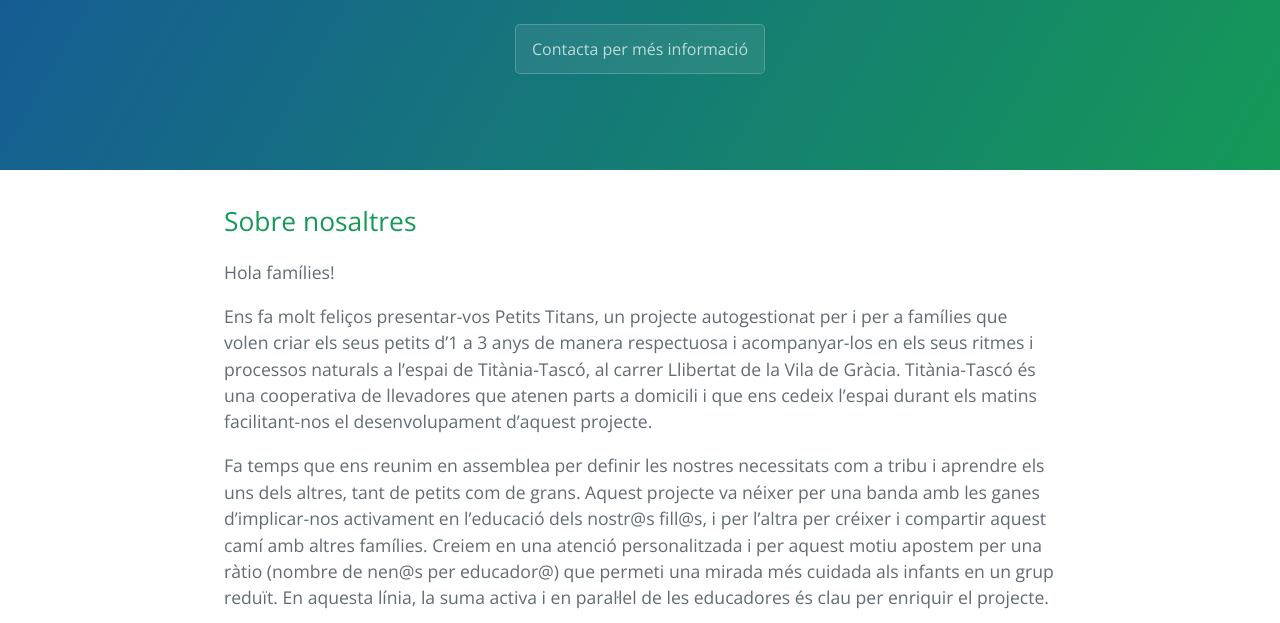
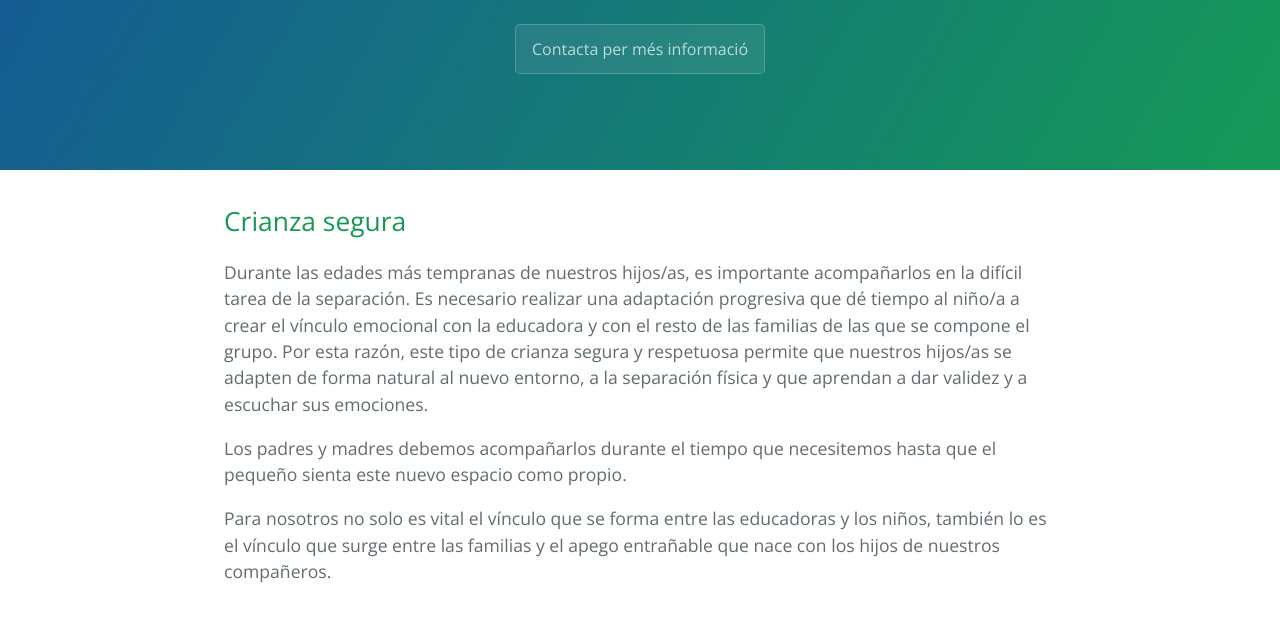
Before and after one commit to sseerrggii/Petits-Titans, a Jekyll site: the page built from index.md, in a window 1280 px wide and 1400 px high, scrolled down 213 px. Shown: the top 623 px of the window. Built offline with Jekyll 4.4.1, drawn with Linux system fonts in a browser that asks for light colours; our own code applies the rules of GitHub Pages for plain Markdown files; the repository's description, which GitHub fills in, is left out; some of the changed text lies outside the part shown.

Commit message:
Update index.md

```diff
--- a/index.md
+++ b/index.md
@@ -1,50 +1,176 @@
 ---
 title: Petits Titans
-description: "Suma't al nostre projecte de criança respectuosa, comencem Setembre 2019"
+description: "Súmate a nuestro proyecto de crianza respetuosa"
 ---
 
-## Sobre nosaltres
-Hola famílies!
+## Crianza segura
 
-Ens fa molt feliços presentar-vos Petits Titans, un projecte autogestionat per i per a famílies que volen criar els seus petits d’1 a 3 anys de manera respectuosa i acompanyar-los en els seus ritmes i processos naturals a l’espai de Titània-Tascó, al carrer Llibertat de la Vila de Gràcia. Titània-Tascó és una cooperativa de llevadores que atenen parts a domicili i que ens cedeix l’espai durant els matins facilitant-nos el desenvolupament d’aquest projecte.
+Durante las  edades más tempranas de nuestros hijos/as, es importante acompañarlos en la difícil tarea de la separación. Es necesario realizar una adaptación progresiva que dé tiempo al niño/a a crear el vínculo emocional  con la educadora y con el resto de las familias de las que se compone el grupo. Por esta razón,  este tipo de crianza segura y respetuosa permite que nuestros hijos/as se adapten de forma natural al nuevo entorno, a la separación física y que aprendan a dar validez y a escuchar sus emociones.
 
-Fa temps que ens reunim en assemblea per definir les nostres necessitats com a tribu i aprendre els uns dels altres, tant de petits com de grans. Aquest projecte va néixer per una banda amb les ganes d’implicar-nos activament en l’educació dels nostr@s fill@s, i per l’altra per créixer i compartir aquest camí amb altres famílies. Creiem en una atenció personalitzada i per aquest motiu apostem per una ràtio (nombre de nen@s per educador@) que permeti una mirada més cuidada als infants en un grup reduït. En aquesta línia, la suma activa i en paral·lel de les educadores és clau per enriquir el projecte.
+Los padres y madres debemos acompañarlos durante el tiempo que necesitemos hasta que el pequeño sienta este nuevo espacio como propio.
 
-Per a nosaltres també és un factor important la implicació per part de les famílies acompanyant els infants i el projecte en tot el que faci falta. Això vol dir participar de les assemblees, assistir presencialment com a suport a les educadores algun matí per setmana, repartir-se tasques de gestió i altres feines relacionades amb el projecte.
+Para nosotros no solo es vital el vínculo que se forma entre las educadoras y los niños, también lo es el vínculo que surge entre las familias y el apego entrañable que nace con los hijos de nuestros compañeros.
 
-## Com ens organitzem?
+## Petit Titans
 
-**Horari**: De Dilluns a Divendres de 9-15h (Inici Setembre 2019)
+![Amasando](assets/images/%20amasandojuntos.JPG)
 
-**Ràtio acompanyants**: 10-12 infants, 2 educadores i 1 pare/mare
+Nuestro proyecto de crianza nace del deseo de un grupo de familias de involucrarse en el proceso evolutivo de sus pequeños desde una mirada amorosa y respetuosa, escuchando de forma atenta sus necesidades y acompañando sus ritmos naturales.
 
-**Torns de famílies**: 1 dia/ setmana com a suport a les 2 educadores.
+Al mismo tiempo necesitamos una alternativa que nos permita
 
-**Àpats**: Les famílies ens organitzem en torns per elaborar cada dia el dinar. Partim de la base d’un menú equilibrat i sa. A part cada infant porta el seu propi esmorzar.
+formar una tribu, construir una gran familia, aprender la una de la otra, compartir las
 
-**Assemblees**: Pel bon funcionament del projecte ens reunim en una assemblea mensual d’obligada assistència, on es tractaran temes tant del dia a dia del projecte com pedagògics.
+luces y las sombras de la ma/paternidad, sentirnos acompañados y divertirnos en
 
-**Comissions**: Al ser un projecte autogestionat per les famílies és important distribuir les feines equitativament entre les famílies. Per això ens organitzem en comissions de treball on es demana a cada família la participació en alguna d’elles:
+familia.
 
+En definitiva, tener un espacio flexible de escucha en el cuál se tengan en
 
+cuenta las necesidades y realidades de cada unidad familiar para no hacer este camino
 
-*   Calendari (de pares/mares i menú)
-*   Comunicació (amb Titània, amb l’exterior…)
-*   Pedagogia (relació amb les educadores)
-*   Economia (cobrar quotes, fer transferències, gestió inversions material, sortides, menjar, etc.)
-*   Mantenimient
-*   Activitats i tallers
-*   Assemblees
-*   Administració (assegurances, gestor, comunicació amb les famílies, material…)
+en solitario.
 
-## Fotos de l'espai
+Creemos que la mejor manera que tiene un niño de desarrollarse es pasando tiempo
 
-![espai_comu](/assets/images/espai_comu-750x430.jpg)
-![pati](/assets/images/pati-750x430.jpg)
-![sala_grups](/assets/images/sala_grups_001-750x430.jpg)
-![bany_petits](/assets/images/bany_petits.jpg)
-![cuina](/assets/images/cuina-750x430.jpg)
+con sus padres, con sus abuelos, con amigos, con otros niños y, en general, con gente
 
-## Suma't
+responsable que se haga cargo en diversos momentos de ese niño y de todos los niños.
 
-Ara que el projecte va veient la llum ens agradaria obrir-lo a d’altres famílies que comparteixin aquestes inquietuds i aquesta mirada respectuosa en l’educació. Si t’interessa el projecte , tens disponibilitat, t’agradaria que el teu infant formi part dels Petits Titans i és nascut/da el 2018 ens encantaria conèixer-te i parlar dels detalls. Omple el [formulari de contacte](https://forms.gle/Ug5y3885Gqy3GqMg6) o escriu-nos al correu  [petitstitans@gmail.com](mailto:petitstitans@gmail.com)
+Para criar hace falta una tribu entera, pero a menudo no disponemos de ella, bien sea
+
+porque están lejos o porque se alejan mucho de nuestras creencias y formas de
+
+crianza. Esta iniciativa surge de la voluntad de criar en manada, teniendo en común
+
+una manera de ser o vivir, compartiendo otras formas de ver, pensar y de actuar. Sin
+
+juzgar ni confrontar, encontrando siempre la manera de acompañarnos, apoyarnos,
+
+escucharnos y crecer todos juntos.
+
+## Respeto
+
+( Fotos niños comiendo)
+
+Para nosotros criar de manera respetuosa no tendría sentido si ese respeto no se
+
+hiciera extensivo a todos los ámbitos que nos rodean. Por ello, respetamos las necesidades de cada familia y escuchamos sus inquietudes. Respetamos a las educadoras ofreciéndoles unas condiciones laborales justas que les permita involucrarse de forma activa en el proyecto y dignificando la gran labor que supone la crianza de nuestros hijos/as.
+
+Por último, respetamos el medio ambiente. Reciclamos y reutilizamos. Utilizamos productos naturales , de temporada, ecológicos y de proximidad,  tanto en la limpieza del espacio , como en la alimentación de nuestros pequeños/as.
+
+## Entorno
+
+( Foto entorno general )
+
+Petits Titans comparte espacio con Titània- Tascó, en la calle Llibertat de Vil·la de la
+
+Gràcia. Una cooperativa de matronas que acompañan a las parejas en sus experiencias
+
+del embarazo, parto, y post parto. Titania-Tascó nos ha abierto sus puertas y nos ha
+
+cedido sus espacios durante las mañanas para dar forma y fuerza a este proyecto de
+
+crianza que con tanta ilusión sacamos adelante. Vemos Petits Titans como una
+
+continuación lógica del acompañamiento respetuoso, calmado y personalizado que
+
+ofrece Titania-Tascó.
+
+Petits Titans es un espacio vivo, amoroso y alegre abierto a pequeños de 1 a 3 años. Es
+
+un lugar que nos brinda la posibilidad de ser libres, sentir, expresar emociones,
+
+deseos e inquietudes por medio del otro, elementos que
+
+nos parecen esenciales en estas primeras etapas de la vida.
+
+## Funcionamiento
+
+Es un proyecto autogestionado por y para las familias. Para que esta estructura sea
+
+posible requiere de una implicación del padre y/o madre, que acompañe a los niños y
+
+al proyecto en la medida que pueda involucrarse según su logística. Esto significa:
+
+● Participar en las asambleas mensuales para definir nuestras necesidades y
+
+tomar decisiones todos juntos.
+
+● Asistir (las familias que tengan disponibilidad) presencialmente como apoyo a
+
+las educadoras una mañana por semana (o una parte de la mañana).
+
+● Alternativamente se puede formar parte de una comisión para llevar a cabo
+
+una tarea de gestión y otros roles relacionados con el proyecto.
+
+Formar parte de un proyecto de estas características no solo nos permite un rol activo
+
+en el acompañamiento de nuestros hijos, sino que también nos da la oportunidad de
+
+crear un espacio a nuestra medida que se adapte a las necesidades particulares de
+
+cada familia y a nuestras creencias.
+
+Además, participar de un proyecto autogestionado
+
+supone, sin duda, un crecimiento a nivel personal, en el cual vamos aprendiendo y reinventándonos cada día los unos de los otros, tanto los grandes como los pequeños.
+
+Cómo nos organizamos?
+
+● Horario : De Lunes a Viernes de 9-15h (Inicio Septiembre 2.019)
+
+● Ratio acompañantes : 10-12 niños, 2 educadoras y el apoyo de 1 padre /
+
+madre
+
+● Turnos de familias : 1 día / semana como apoyo a las 2 educadoras (las
+
+familias que tengan disponibilidad).
+
+● Comidas : Las familias nos turnamos para elaborar cada día el
+
+almuerzo. Partimos de la base de un menú equilibrado y sano.
+
+● Asambleas : Para el buen funcionamiento del proyecto nos reunimos en una
+
+asamblea mensual de obligada asistencia, donde se tratarán temas tanto del día
+
+a día del proyecto como pedagógicos y emocionales.
+
+● Comisiones : Al ser un proyecto auto-gestionado por las familias es
+
+importante distribuir los trabajos equitativamente entre las familias. Por eso
+
+nos organizamos en comisiones de trabajo en las que cada familia participa
+
+según su disponibilidad que puede ir cambiando con el tiempo.
+
+Calendario (de padres / madres y menú)
+
+Comunicación (con Titania, con el exterior)
+
+Pedagogía (comunicación con las educadoras)
+
+Economía (cobrar cuotas, hacer transferencias, gestión inversiones material,
+
+salidas, comida, etc.)
+
+Comando bricolaje (mantenimiento del espacio y material)
+
+Administración (seguros, gestor, comunicación con las familias, ...)
+
+Ahora que el proyecto a encontrado la luz nos gustaría abrirlo a otras familias que
+
+compartan estas inquietudes y esta mirada respetuosa en la educación. Si te interesa
+
+el proyecto, te gustaría que tu niño forme parte de los Pequeños Titanes y es nacido en
+
+2018 o 2019 nuestras puertas están abiertas, nos encantaría conocerte , resolver tus
+
+dudas y pasar un rato juntos.
+
+Escríbenos al correo petitstitans@gmail.com
+
+O contacta a Elisenda en el 664023692
```
